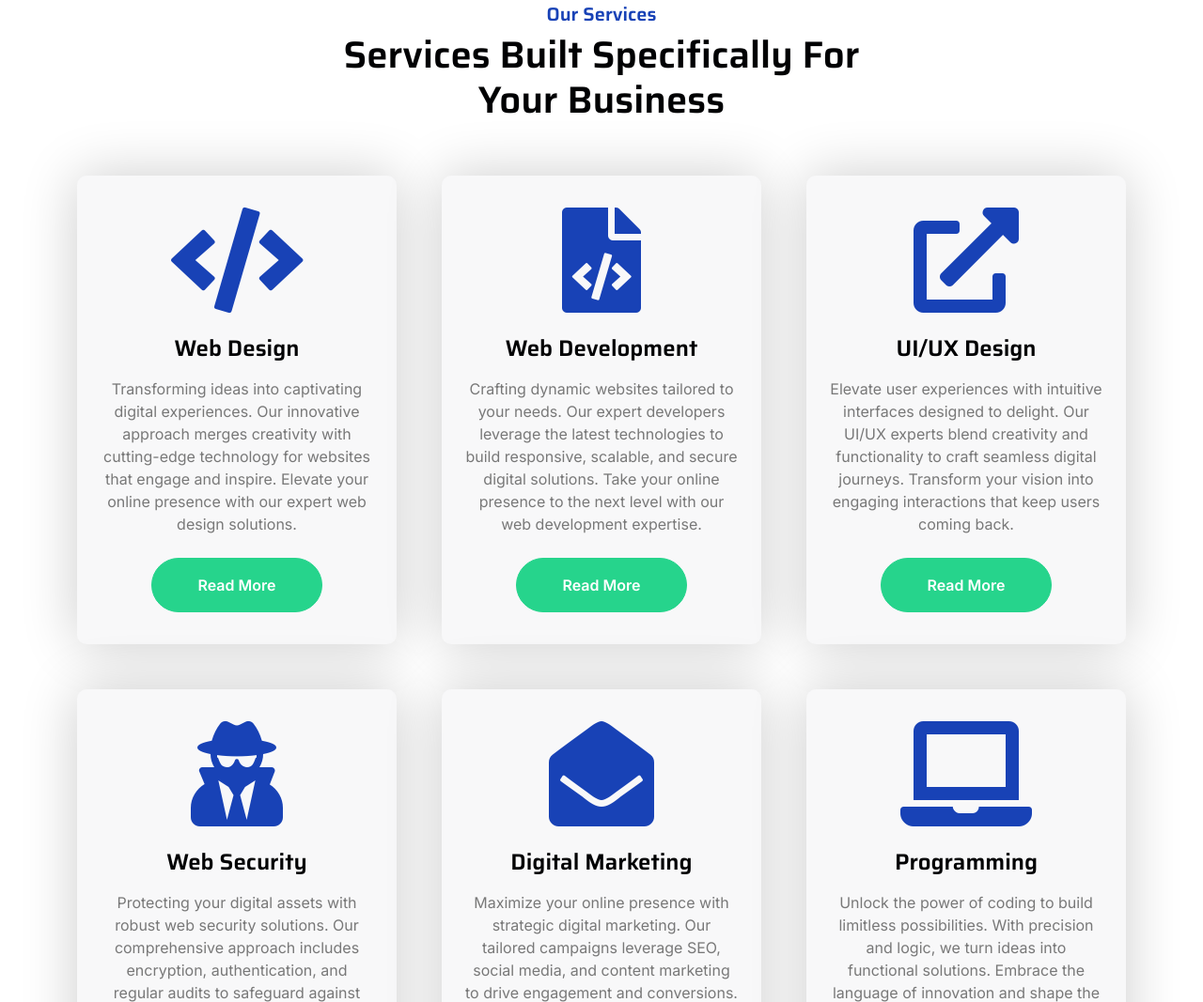
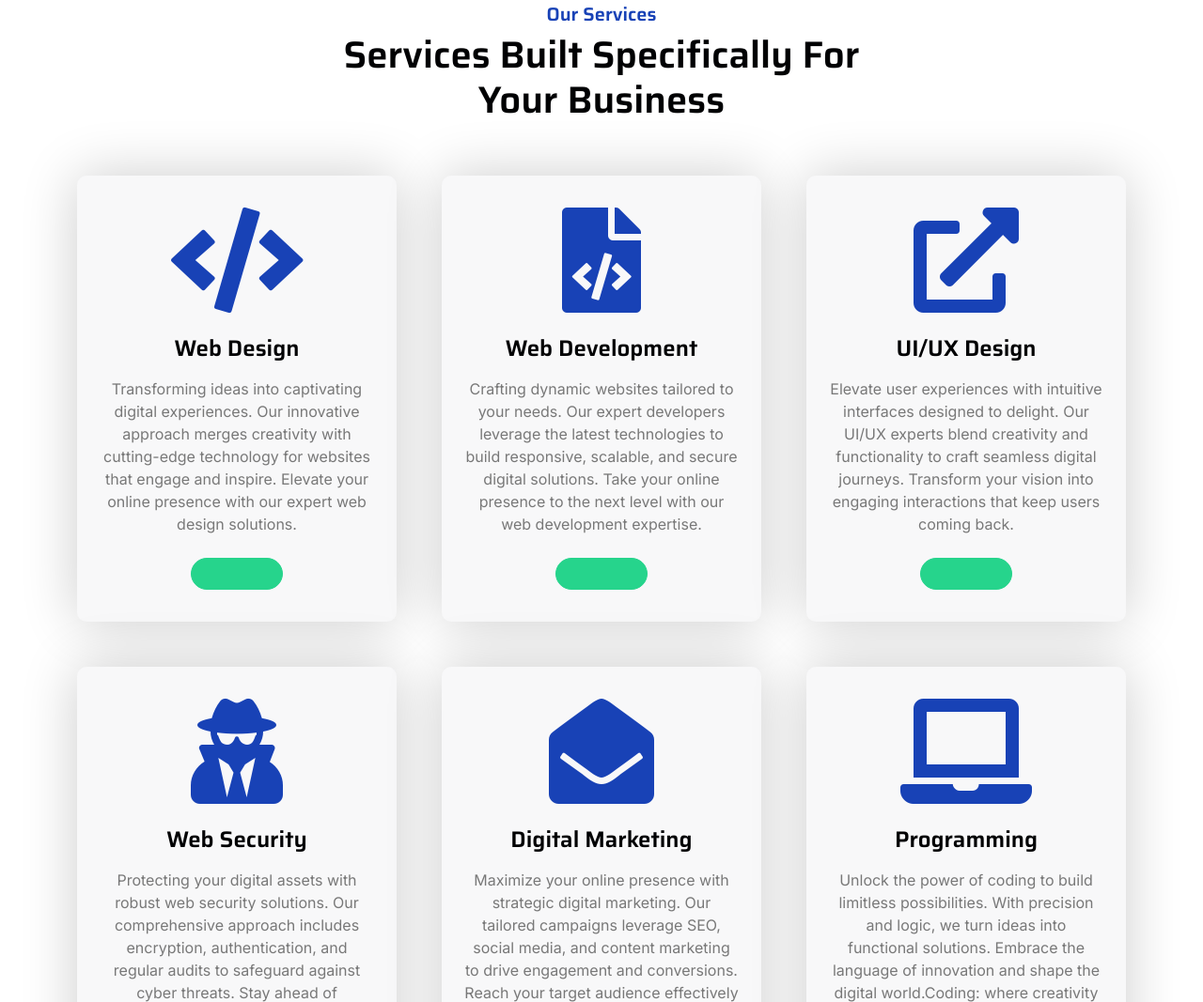
Before and after one commit to sivamohanbabu/newsite, a plain HTML site: page index.html in a window 1280 px wide. Shown: the part 1733-2800 px from the top of the page at 94% size. Drawn offline with nearby package versions, Linux system fonts and the light colour scheme.

Commit message:
add commit

```diff
--- a/index.html
+++ b/index.html
@@ -266,7 +266,7 @@
                                     approach merges creativity with cutting-edge
                                     technology for websites that engage and inspire. Elevate your online presence with
                                     our expert web design solutions.</p>
-                                <a href="" class="btn btn-secondary text-white px-5 py-3 rounded-pill">Read More</a>
+                                <a href="" class="btn btn-secondary text-white px-5 py-3 rounded-pill"></a>
                             </div>
                         </div>
                     </div>
@@ -282,7 +282,7 @@
                                     responsive, scalable, and secure digital solutions. Take your online presence to the
                                     next level with our web development
                                     expertise.</p>
-                                <a href="" class="btn btn-secondary text-white px-5 py-3 rounded-pill">Read More</a>
+                                <a href="" class="btn btn-secondary text-white px-5 py-3 rounded-pill"></a>
                             </div>
                         </div>
                     </div>
@@ -298,7 +298,7 @@
                                     functionality to craft seamless digital journeys. Transform your vision into
                                     engaging interactions that keep users
                                     coming back.</p>
-                                <a href="" class="btn btn-secondary text-white px-5 py-3 rounded-pill">Read More</a>
+                                <a href="" class="btn btn-secondary text-white px-5 py-3 rounded-pill"></a>
                             </div>
                         </div>
                     </div>
@@ -314,7 +314,7 @@
                                     authentication, and regular audits to safeguard against cyber threats. Stay ahead of
                                     vulnerabilities and ensure peace of
                                     mind for your online presence.</p>
-                                <a href="" class="btn btn-secondary text-white px-5 py-3 rounded-pill">Read More</a>
+                                <a href="" class="btn btn-secondary text-white px-5 py-3 rounded-pill"></a>
                             </div>
 
                         </div>
@@ -331,7 +331,7 @@
                                     content marketing to drive engagement and conversions. Reach your target audience
                                     effectively and grow your brand
                                     online.</p>
-                                <a href="" class="btn btn-secondary text-white px-5 py-3 rounded-pill">Read More</a>
+                                <a href="" class="btn btn-secondary text-white px-5 py-3 rounded-pill"></a>
                             </div>
                         </div>
                     </div>
@@ -346,7 +346,7 @@
                                     precision and logic, we turn ideas into functional
                                     solutions. Embrace the language of innovation and shape the digital world.Coding:
                                     where creativity meets logic, shaping digital worlds. </p>
-                                <a href="" class="btn btn-secondary text-white px-5 py-3 rounded-pill">Read More</a>
+                                <a href="" class="btn btn-secondary text-white px-5 py-3 rounded-pill"></a>
                             </div>
                         </div>
                     </div>
```
Also changed, not shown: service.html (+6 -6 lines).
